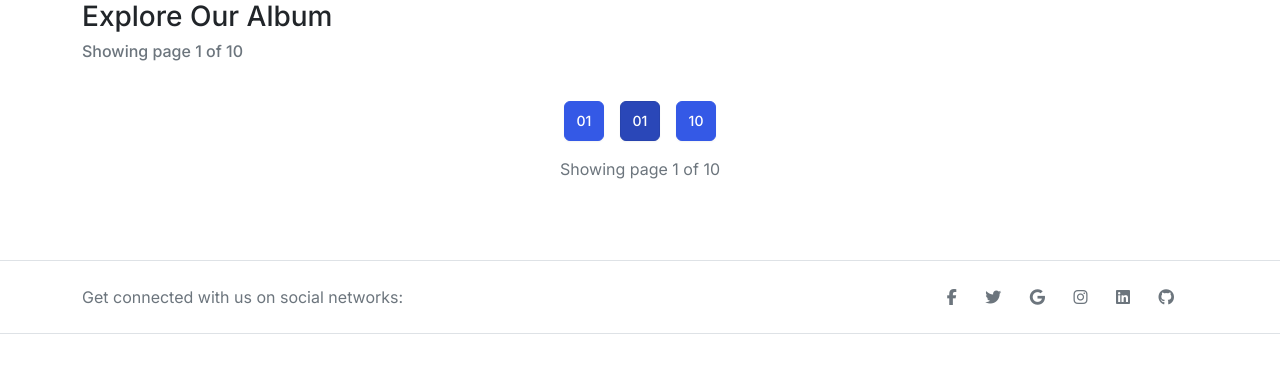
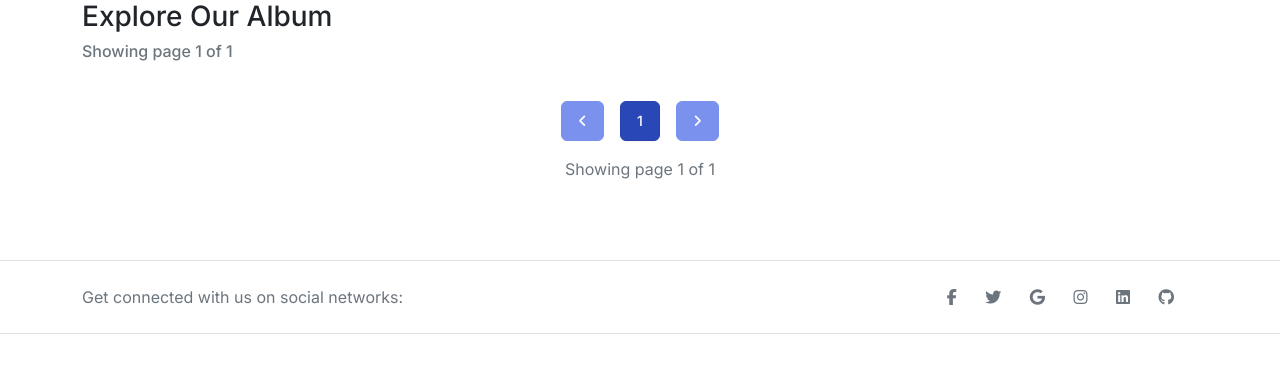
Before and after one commit to adarshpand3y/adhyayan, a Django app: page /album/1 in a window 1280 px wide. Shown: the part 144-522 px from the top of the page. Run offline with Django 5.2, Linux system fonts and the light colour scheme; data that the repository does not hold is empty; some libraries are stand-ins or nearby versions.

Commit message:
Added pagination to albums page

```diff
--- a/mainapp/views.py
+++ b/mainapp/views.py
@@ -1,5 +1,6 @@
 from django.shortcuts import render, get_object_or_404, redirect
 from .models import AlbumImage, Course, Lecture
+from django.core.paginator import Paginator, EmptyPage, PageNotAnInteger
 
 # Create your views here.
 def index(request):
@@ -31,9 +32,21 @@ def album_redirect(request):
     return redirect("/album/1")
 
 def album(request, page=1):
-    print(page)
-    images = AlbumImage.objects.all()
-    return render(request, "album.html", {"images": images})
+    IMAGES_PER_PAGE = 12
+    images = AlbumImage.objects.all().order_by('-id')
+    p = Paginator(images, IMAGES_PER_PAGE)
+    try:
+        images = p.get_page(page)
+    except PageNotAnInteger:
+        images = p.page(1)
+    except EmptyPage:
+        images = p.page(p.num_pages)
+    context = {
+        'images': images,
+        'current_page': page,
+        'last_page': p.num_pages
+        }
+    return render(request, "album.html", context)
 
 def login(request):
     return render(request, "login.html")
--- a/templates/album.html
+++ b/templates/album.html
@@ -44,8 +44,8 @@
         </ol>
     </nav>
     <!-- <div class="d-flex align-items-center justify-content-between"> -->
-        <h3 class="">Explore Our Album</h3>
-        <h6 class="text-muted p-0 mb-4">Showing page 1 of 10</h6>
+    <h3 class="">Explore Our Album</h3>
+    <h6 class="text-muted p-0 mb-4">Showing page {{images.number}} of {{last_page}}</h6>
     <!-- </div> -->
     <div class="row">
         {% for image in images %}
@@ -58,11 +58,20 @@
     </div>
 
     <div class="btn-grp d-flex justify-content-center w-100 my-2">
-        <a href="#" class="m-2 rounded btn btn-primary d-flex align-items-center justify-content-center" aria-current="page">01</a>
-        <a href="#" class="m-2 rounded btn btn-primary d-flex align-items-center justify-content-center active">01</a>
-        <a href="#" class="m-2 rounded btn btn-primary d-flex align-items-center justify-content-center">10</a>
-      </div>
-    <p class="text-muted text-center">Showing page 1 of 10</p>
+        {% if images.has_previous %}
+            <a href="/album/{{images.previous_page_number}}" class="m-2 rounded btn btn-primary d-flex align-items-center justify-content-center" aria-current="page"><i class="fa-solid fa-angle-left"></i></a>
+        {% else %}
+            <button disabled class="m-2 rounded btn btn-primary d-flex align-items-center justify-content-center" aria-current="page"><i class="fa-solid fa-angle-left"></i></button>
+        {% endif %}
+        <a href="#"
+            class="m-2 rounded btn btn-primary d-flex align-items-center justify-content-center active">{{images.number}}</a>
+        {% if images.has_next %}
+            <a href="/album/{{images.next_page_number}}" class="m-2 rounded btn btn-primary d-flex align-items-center justify-content-center" aria-current="page"><i class="fa-solid fa-angle-right"></i></a>
+        {% else %}
+            <button disabled class="m-2 rounded btn btn-primary d-flex align-items-center justify-content-center" aria-current="page"><i class="fa-solid fa-angle-right"></i></button>
+        {% endif %}
+    </div>
+    <p class="text-muted text-center">Showing page {{images.number}} of {{last_page}}</p>
 </div>
 
 <!-- Modal -->
@@ -70,7 +79,8 @@
     <div class="modal-dialog modal-dialog-centered modal-xl">
         <div class="modal-content">
             <div class="modal-body p-0">
-                <button type="button" class="btn-close position-absolute top-0 end-0 p-2" data-bs-dismiss="modal" aria-label="Close"></button>
+                <button type="button" class="btn-close position-absolute top-0 end-0 p-2" data-bs-dismiss="modal"
+                    aria-label="Close"></button>
                 <img id="modalImg" class="img-fluid rounded" src="" alt="">
             </div>
         </div>
```
Also changed, not shown: mainapp/models.py (+1 -7 lines), mainapp/migrations/0022_alter_lecture_course.py (added), mainapp/migrations/0023_alter_lecture_course.py (added), mainapp/migrations/0024_alter_lecture_course.py (added).
